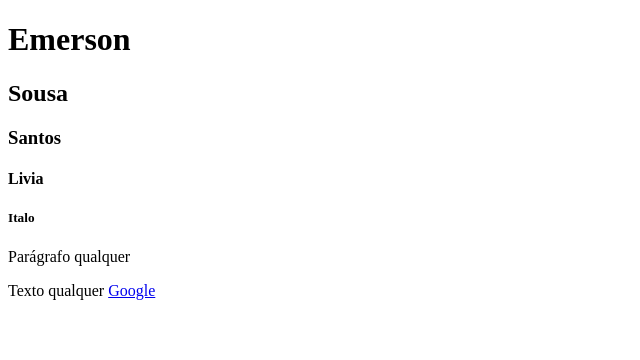
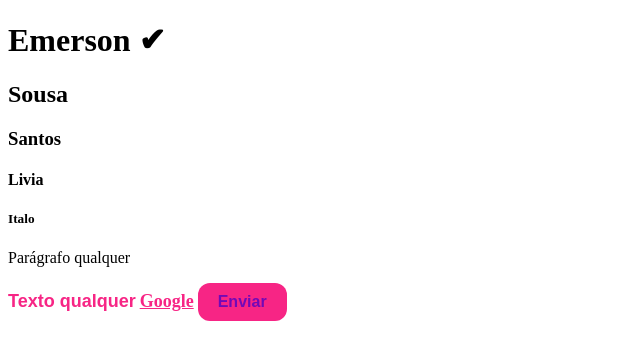
Before and after one commit to emersonsempre/teste-emerson, a plain HTML site: page index.html in a window 1280 px wide. Shown: the whole page, without its empty margins (0-640 px from the left). Drawn offline with Linux system fonts and the light colour scheme.

Commit message:
Novos Estilos

```diff
--- /dev/null
+++ b/estilo.css
@@ -0,0 +1,24 @@
+.paragrafo{
+    font-family: Arial, Helvetica, sans-serif;
+    font-size: 18px;
+    font-weight: bold;
+    color: #f72585;
+}
+
+a {
+    font-family: 'Times New Roman', Times, serif;
+    font-size: 18px;
+    font-weight: bold;
+    color: #f72585;
+}
+
+button{
+    color: #7209b7;
+    font-weight: bold;
+    font-family: Arial, Helvetica, sans-serif;
+    font-size: 16px;
+    padding: 10px 20px;
+    border-radius: 12px;
+    background-color: #f72585;
+    border: none;
+    }
--- a/index.html
+++ b/index.html
@@ -4,16 +4,18 @@
     <meta charset="UTF-8">
     <meta http-equiv="X-UA-Compatible" content="IE=edge">
     <meta name="viewport" content="width=device-width, initial-scale=1.0">
-    <title>Document</title>
+    <title>Jeferson é Gay</title>
+    <link rel="stylesheet" href="estilo.css">
 </head>
 <body>
-  <h1>Emerson</h1>
+  <h1>Emerson ✔</h1>
   <h2>Sousa</h2>
   <h3>Santos</h3>
   <h4>Livia</h4>
   <h5>Italo</h5>
   <p>Parágrafo qualquer</p>
-  <span>Texto qualquer</span>
+  <span class="paragrafo">Texto qualquer</span>
   <a href="http://www.google.com">Google</a>
+  <button>Enviar</button>
 </body>
 </html>
```
